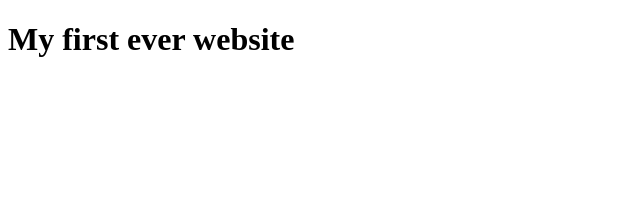
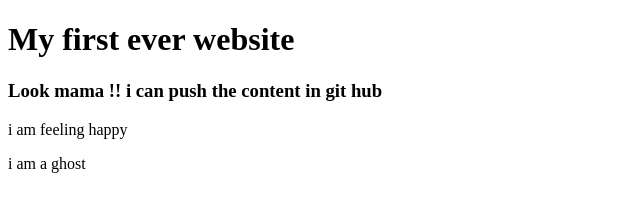
Before and after one commit to tatargit/my-first-website, a plain HTML site: page index.html in a window 1280 px wide. Shown: the whole page, without its empty margins (0-640 px from the left). Drawn offline with Linux system fonts and the light colour scheme.

Commit message:
learn git hub

```diff
--- a/index.html
+++ b/index.html
@@ -7,5 +7,8 @@
 </head>
 <body>
     <h1>My first ever website</h1>
+    <h3>Look mama !! i can push the content in git hub</h3>
+    <p>i am feeling happy</p>
+    <p>i am a ghost </p>
 </body>
 </html>
```
